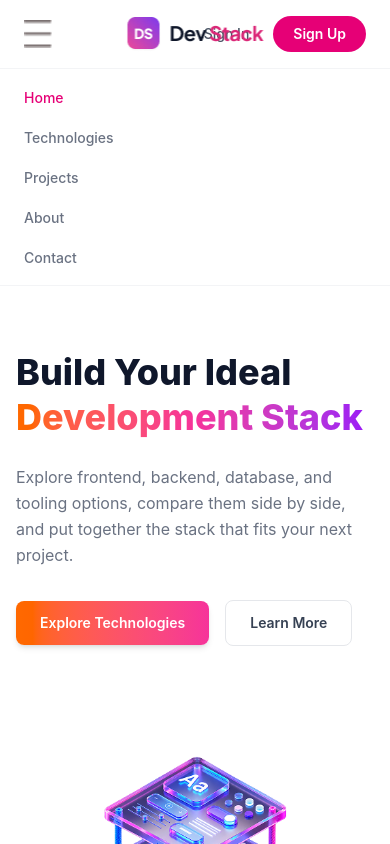
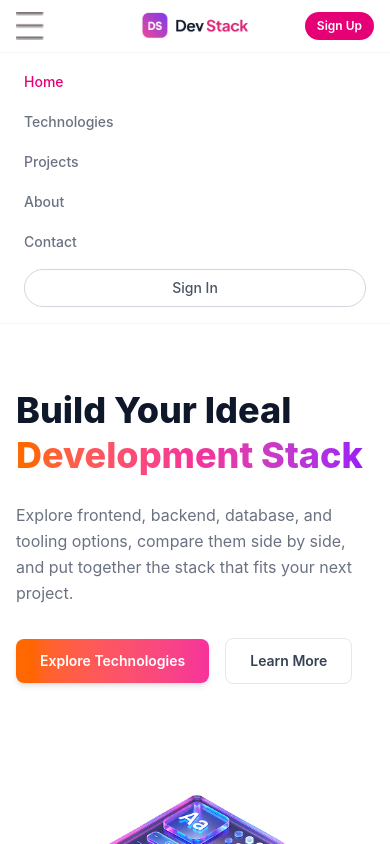
Before and after one commit to Pollab-Das/B14-A5-Dev-Stack, a React (Vite) app: page / in a window 390 px wide. Both pictures are taken after a click on the button "Toggle menu". Shown: the top 844 px of the page. Built offline with nearby package versions, Linux system fonts and the light colour scheme.

Commit message:
navbar more updated for mobile view

```diff
--- a/src/components/Navbar.tsx
+++ b/src/components/Navbar.tsx
@@ -9,8 +9,9 @@ const Navbar = () => {
 
   return (
     <nav className="sticky top-0 z-50 border-b border-gray-100 bg-white/95 backdrop-blur-sm">
-      <div className="relative mx-auto flex max-w-7xl items-center justify-between px-6 py-4">
-        {/* Hamburger Menu */}
+      <div className="relative mx-auto flex max-w-7xl items-center justify-between px-4 py-3 md:px-6 md:py-4">
+
+        {/* Hamburger */}
         <button
           className="flex md:hidden"
           onClick={() => setIsMobileMenuOpen(!isMobileMenuOpen)}
@@ -19,12 +20,12 @@ const Navbar = () => {
           <img src={hamburger} alt="Menu" className="h-7 w-7" />
         </button>
 
-        {/* Logo centar hobe */}
+        {/* Logo */}
         <div className="absolute left-1/2 -translate-x-1/2 md:static md:left-auto md:translate-x-0">
-          <img src={logo} alt="DevStack Logo" className="h-9" />
+          <img src={logo} alt="DevStack Logo" className="h-7 md:h-9" />
         </div>
 
-        {/* Nav Links */}
+        {/* Nav */}
         <ul className="hidden items-center gap-8 md:flex">
           {navLinks.map((link) => (
             <li key={link}>
@@ -42,18 +43,17 @@ const Navbar = () => {
           ))}
         </ul>
 
-        {/* Right Buttons */}
+        {/* Right Buttons er kaj */}
         <div className="flex items-center gap-6">
-          <button className="text-sm font-medium text-gray-600 hover:text-pink-600">
+          <button className="hidden text-sm font-medium text-gray-600 hover:text-pink-600 md:block">
             Sign In
           </button>
-          <button className="rounded-full bg-pink-600 px-5 py-2 text-sm font-semibold text-white transition hover:bg-pink-700">
+          <button className="rounded-full bg-pink-600 px-3 py-1.5 text-xs font-semibold text-white transition hover:bg-pink-700 md:px-5 md:py-2 md:text-sm">
             Sign Up
           </button>
         </div>
       </div>
 
-      {/* Mobile Menu */}
       {isMobileMenuOpen && (
         <div className="border-t border-gray-100 bg-white px-6 py-4 md:hidden">
           <ul className="flex flex-col gap-4">
@@ -72,6 +72,11 @@ const Navbar = () => {
               </li>
             ))}
           </ul>
+
+          {/* Sign In mobile*/}
+          <button className="mt-4 w-full rounded-full border border-gray-300 py-2 text-sm font-medium text-gray-600 transition hover:bg-gray-50">
+            Sign In
+          </button>
         </div>
       )}
     </nav>
```
